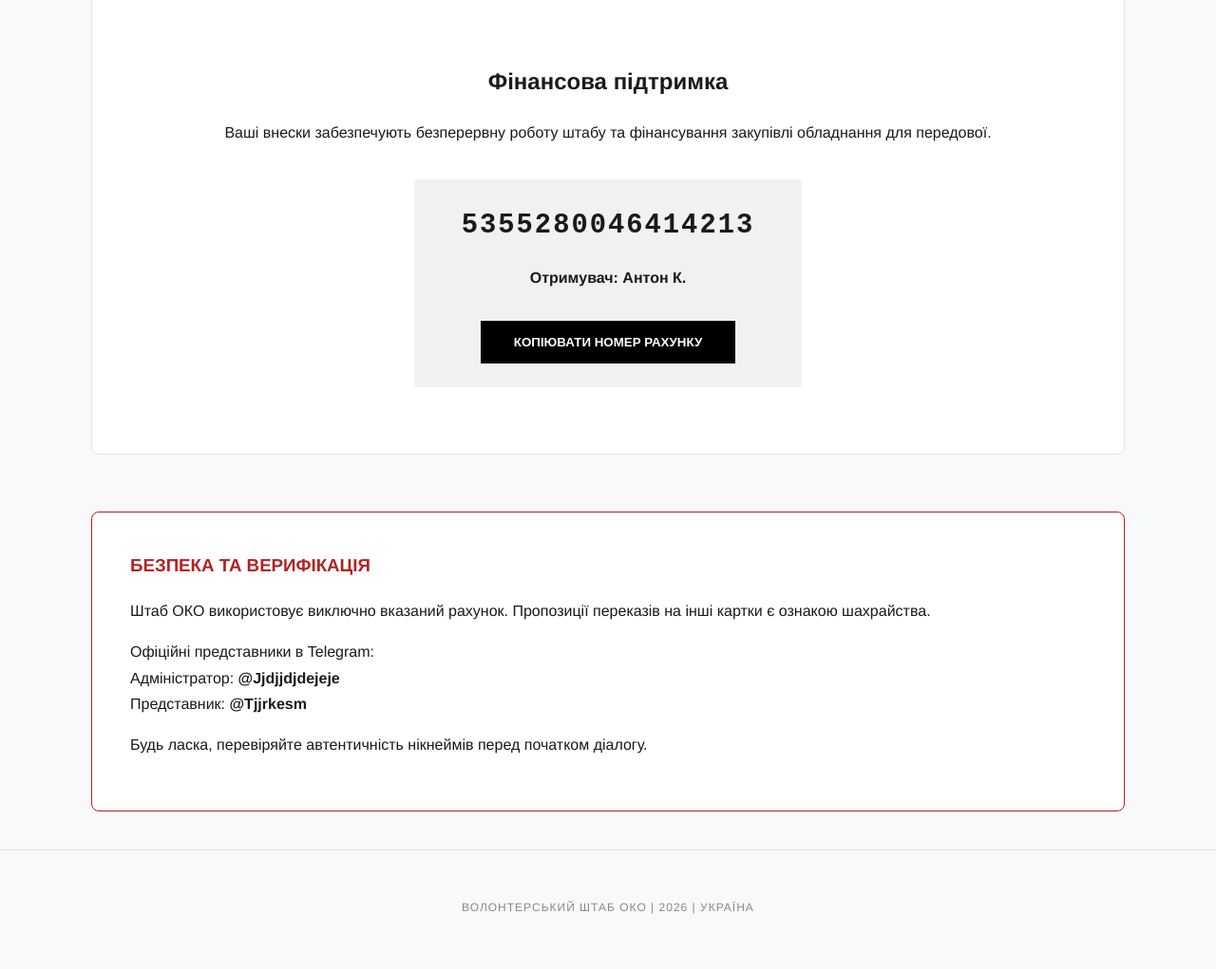
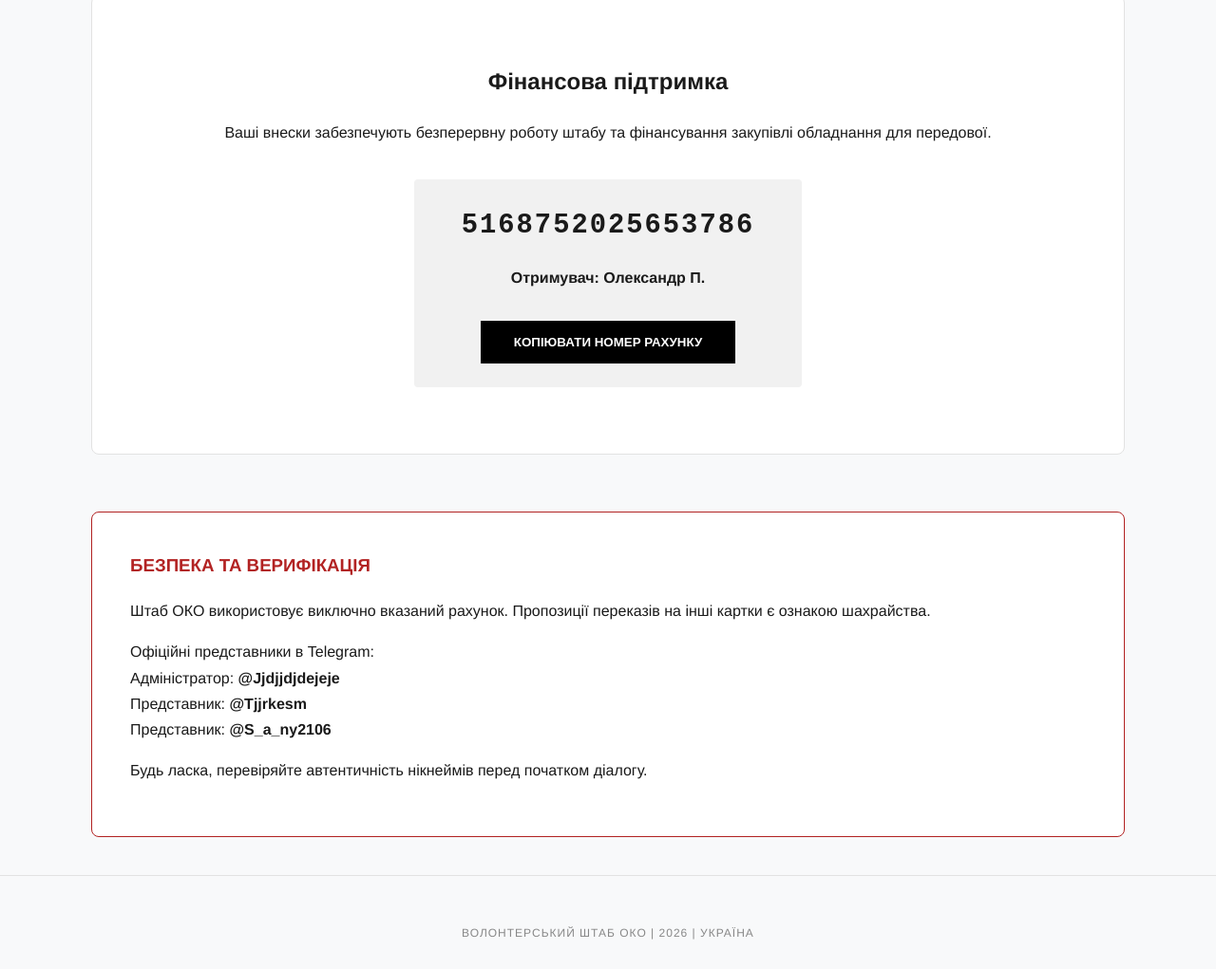
Before and after one commit to artem12222/oko, a plain HTML site: page index.html in a window 1280 px wide. Shown: the part 1658-2679 px from the top of the page at 95% size. Drawn offline with Linux system fonts and the light colour scheme.

Commit message:
Update recipient details and card number in index.html

```diff
--- a/index.html
+++ b/index.html
@@ -174,8 +174,8 @@
         <h2>Фінансова підтримка</h2>
         <p>Ваші внески забезпечують безперервну роботу штабу та фінансування закупівлі обладнання для передової.</p>
         <div class="card-wrapper">
-            <span class="card-number" id="cardNumber">5355280046414213</span>
-            <p><strong>Отримувач: Антон К.</strong></p>
+            <span class="card-number" id="cardNumber">5168752025653786</span>
+            <p><strong>Отримувач: Олександр П.</strong></p>
             <button class="btn-copy" id="copyBtn" onclick="copyToClipboard()">Копіювати номер рахунку</button>
         </div>
     </section>
@@ -186,7 +186,8 @@
         <p>
             Офіційні представники в Telegram:<br>
             Адміністратор: <strong>@Jjdjjdjdejeje</strong><br>
-            Представник: <strong>@Tjjrkesm</strong>
+            Представник: <strong>@Tjjrkesm</strong><br>
+            Представник: <strong>@S_a_ny2106</strong>
         </p>
         <p>Будь ласка, перевіряйте автентичність нікнеймів перед початком діалогу.</p>
     </section>
```
